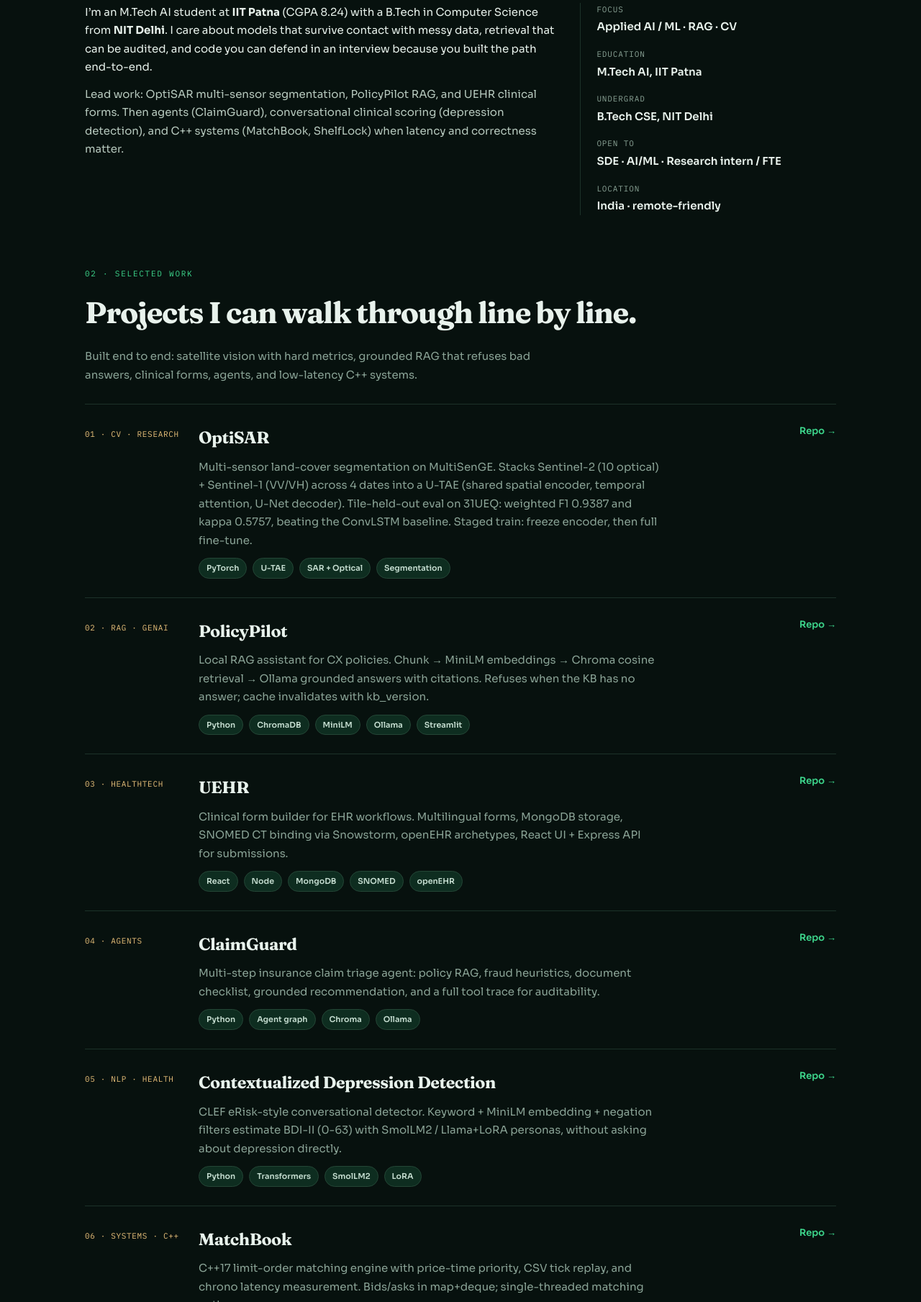
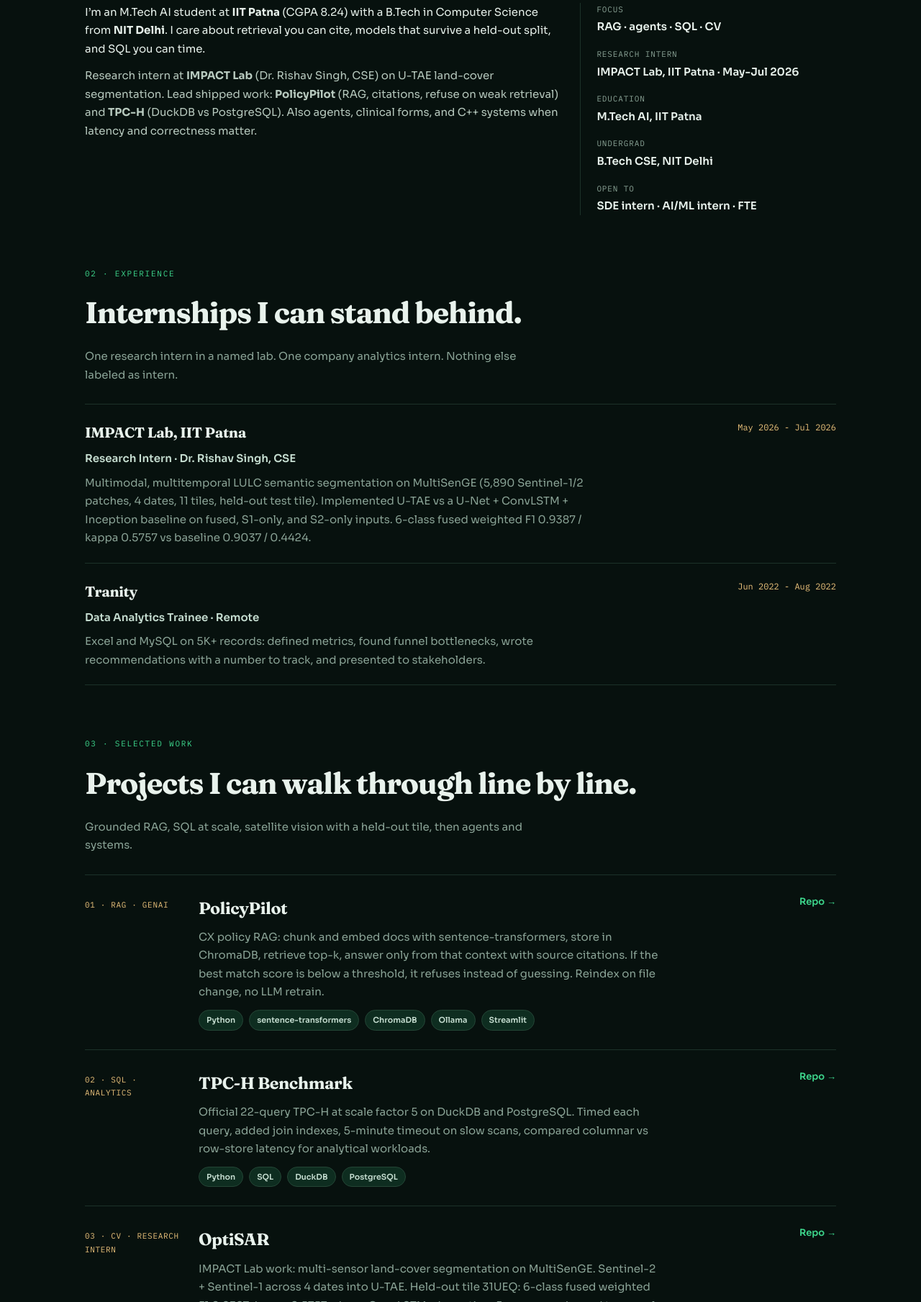
Before and after one commit to Riha-K/portfolio, a plain HTML site: page index.html in a window 1280 px wide. Shown: the part 991-2800 px from the top of the page at 72% size. Drawn offline with Linux system fonts and the light colour scheme.

Commit message:
Add IMPACT Lab and Tranity, lead with PolicyPilot and TPC-H.

```diff
--- a/index.html
+++ b/index.html
@@ -4,7 +4,7 @@
 <meta charset="UTF-8">
 <meta name="viewport" content="width=device-width, initial-scale=1.0">
 <title>Riha Sanjay Kokode, AI Engineer</title>
-<meta name="description" content="M.Tech AI, IIT Patna. Applied ML, computer vision, RAG systems, and systems engineering.">
+<meta name="description" content="M.Tech AI, IIT Patna. IMPACT Lab research intern. RAG, semantic search, SQL analytics, and computer vision.">
 <link rel="preconnect" href="https://fonts.googleapis.com">
 <link rel="preconnect" href="https://fonts.gstatic.com" crossorigin>
 <link href="https://fonts.googleapis.com/css2?family=Fraunces:opsz,wght@9..144,500;9..144,700;9..144,900&family=Sora:wght@400;500;600;700&family=IBM+Plex+Mono:wght@400;500&display=swap" rel="stylesheet">
@@ -180,6 +180,25 @@ img { max-width: 100%; display: block; }
 }
 .fact .v { font-weight: 600; margin-top: 2px; }
 
+.exp {
+  padding: 22px 0; border-top: 1px solid var(--line);
+}
+.exp:last-of-type { border-bottom: 1px solid var(--line); }
+.exp-top {
+  display: flex; justify-content: space-between; gap: 12px; flex-wrap: wrap;
+  margin-bottom: 6px;
+}
+.exp-org {
+  font-family: 'Fraunces', Georgia, serif;
+  font-size: 1.25rem; font-weight: 700; letter-spacing: -0.02em;
+}
+.exp-dates {
+  font-family: 'IBM Plex Mono', monospace;
+  font-size: 12px; color: var(--warm);
+}
+.exp-role { font-weight: 600; margin-bottom: 8px; color: #c5ddd0; }
+.exp p { color: var(--muted); max-width: 720px; }
+
 .project {
   display: grid; grid-template-columns: 140px 1fr auto;
   gap: 18px; align-items: start;
@@ -258,6 +277,7 @@ img { max-width: 100%; display: block; }
     <a class="nav-brand" href="#top">Riha</a>
     <div class="nav-links">
       <a href="#about">About</a>
+      <a href="#experience">Experience</a>
       <a href="#work">Work</a>
       <a href="#skills">Skills</a>
       <a href="#contact">Contact</a>
@@ -272,7 +292,7 @@ img { max-width: 100%; display: block; }
     <div class="hero-inner">
       <p class="hero-kicker">M.Tech Artificial Intelligence · IIT Patna</p>
       <h1 class="hero-name">Riha<br><em>Kokode</em></h1>
-      <p class="hero-line">I build applied AI systems: RAG products, computer vision pipelines, and production-minded ML, with the systems discipline of an engineer.</p>
+      <p class="hero-line">I build applied AI you can audit: RAG with citations, retrieval that refuses a weak match, SQL that is timed, and satellite vision with a held-out tile.</p>
       <div class="hero-actions">
         <a class="btn btn-primary" href="#work">See selected work</a>
         <a class="btn btn-ghost" href="https://github.com/Riha-K" target="_blank" rel="noopener">GitHub</a>
@@ -287,29 +307,81 @@ img { max-width: 100%; display: block; }
       <h2 class="sec-title">AI that ships, not just slides.</h2>
       <div class="about-grid">
         <div class="about-copy">
-          <p>I’m an M.Tech AI student at <strong>IIT Patna</strong> (CGPA 8.24) with a B.Tech in Computer Science from <strong>NIT Delhi</strong>. I care about models that survive contact with messy data, retrieval that can be audited, and code you can defend in an interview because you built the path end-to-end.</p>
-          <p>Lead work: OptiSAR multi-sensor segmentation, PolicyPilot RAG, and UEHR clinical forms. Then agents (ClaimGuard), conversational clinical scoring (depression detection), and C++ systems (MatchBook, ShelfLock) when latency and correctness matter.</p>
+          <p>I’m an M.Tech AI student at <strong>IIT Patna</strong> (CGPA 8.24) with a B.Tech in Computer Science from <strong>NIT Delhi</strong>. I care about retrieval you can cite, models that survive a held-out split, and SQL you can time.</p>
+          <p>Research intern at <strong>IMPACT Lab</strong> (Dr. Rishav Singh, CSE) on U-TAE land-cover segmentation. Lead shipped work: <strong>PolicyPilot</strong> (RAG, citations, refuse on weak retrieval) and <strong>TPC-H</strong> (DuckDB vs PostgreSQL). Also agents, clinical forms, and C++ systems when latency and correctness matter.</p>
         </div>
         <div class="facts">
-          <div class="fact"><div class="k">Focus</div><div class="v">Applied AI / ML · RAG · CV</div></div>
+          <div class="fact"><div class="k">Focus</div><div class="v">RAG · agents · SQL · CV</div></div>
+          <div class="fact"><div class="k">Research intern</div><div class="v">IMPACT Lab, IIT Patna · May-Jul 2026</div></div>
           <div class="fact"><div class="k">Education</div><div class="v">M.Tech AI, IIT Patna</div></div>
           <div class="fact"><div class="k">Undergrad</div><div class="v">B.Tech CSE, NIT Delhi</div></div>
-          <div class="fact"><div class="k">Open to</div><div class="v">SDE · AI/ML · Research intern / FTE</div></div>
-          <div class="fact"><div class="k">Location</div><div class="v">India · remote-friendly</div></div>
+          <div class="fact"><div class="k">Open to</div><div class="v">SDE intern · AI/ML intern · FTE</div></div>
         </div>
       </div>
     </section>
 
+    <section class="section" id="experience">
+      <p class="sec-label">02 · Experience</p>
+      <h2 class="sec-title">Internships I can stand behind.</h2>
+      <p class="sec-lead">One research intern in a named lab. One company analytics intern. Nothing else labeled as intern.</p>
+
+      <article class="exp">
+        <div class="exp-top">
+          <div class="exp-org">IMPACT Lab, IIT Patna</div>
+          <div class="exp-dates">May 2026 - Jul 2026</div>
+        </div>
+        <div class="exp-role">Research Intern · Dr. Rishav Singh, CSE</div>
+        <p>Multimodal, multitemporal LULC semantic segmentation on MultiSenGE (5,890 Sentinel-1/2 patches, 4 dates, 11 tiles, held-out test tile). Implemented U-TAE vs a U-Net + ConvLSTM + Inception baseline on fused, S1-only, and S2-only inputs. 6-class fused weighted F1 0.9387 / kappa 0.5757 vs baseline 0.9037 / 0.4424.</p>
+      </article>
+
+      <article class="exp">
+        <div class="exp-top">
+          <div class="exp-org">Tranity</div>
+          <div class="exp-dates">Jun 2022 - Aug 2022</div>
+        </div>
+        <div class="exp-role">Data Analytics Trainee · Remote</div>
+        <p>Excel and MySQL on 5K+ records: defined metrics, found funnel bottlenecks, wrote recommendations with a number to track, and presented to stakeholders.</p>
+      </article>
+    </section>
+
     <section class="section" id="work">
-      <p class="sec-label">02 · Selected work</p>
+      <p class="sec-label">03 · Selected work</p>
       <h2 class="sec-title">Projects I can walk through line by line.</h2>
-      <p class="sec-lead">Built end to end: satellite vision with hard metrics, grounded RAG that refuses bad answers, clinical forms, agents, and low-latency C++ systems.</p>
+      <p class="sec-lead">Grounded RAG, SQL at scale, satellite vision with a held-out tile, then agents and systems.</p>
 
       <article class="project">
-        <div class="p-tag">01 · CV · Research</div>
+        <div class="p-tag">01 · RAG · GenAI</div>
+        <div>
+          <h3 class="p-title">PolicyPilot</h3>
+          <p class="p-desc">CX policy RAG: chunk and embed docs with sentence-transformers, store in ChromaDB, retrieve top-k, answer only from that context with source citations. If the best match score is below a threshold, it refuses instead of guessing. Reindex on file change, no LLM retrain.</p>
+          <div class="p-stack">
+            <span class="chip">Python</span><span class="chip">sentence-transformers</span><span class="chip">ChromaDB</span><span class="chip">Ollama</span><span class="chip">Streamlit</span>
+          </div>
+        </div>
+        <div class="p-links">
+          <a href="https://github.com/Riha-K/PolicyPilot" target="_blank" rel="noopener">Repo →</a>
+        </div>
+      </article>
+
+      <article class="project">
+        <div class="p-tag">02 · SQL · Analytics</div>
+        <div>
+          <h3 class="p-title">TPC-H Benchmark</h3>
+          <p class="p-desc">Official 22-query TPC-H at scale factor 5 on DuckDB and PostgreSQL. Timed each query, added join indexes, 5-minute timeout on slow scans, compared columnar vs row-store latency for analytical workloads.</p>
+          <div class="p-stack">
+            <span class="chip">Python</span><span class="chip">SQL</span><span class="chip">DuckDB</span><span class="chip">PostgreSQL</span>
+          </div>
+        </div>
+        <div class="p-links">
+          <a href="https://github.com/Riha-K/TPC-H-Benchmark" target="_blank" rel="noopener">Repo →</a>
+        </div>
+      </article>
+
+      <article class="project">
+        <div class="p-tag">03 · CV · Research intern</div>
         <div>
           <h3 class="p-title">OptiSAR</h3>
-          <p class="p-desc">Multi-sensor land-cover segmentation on MultiSenGE. Stacks Sentinel-2 (10 optical) + Sentinel-1 (VV/VH) across 4 dates into a U-TAE (shared spatial encoder, temporal attention, U-Net decoder). Tile-held-out eval on 31UEQ: weighted F1 0.9387 and kappa 0.5757, beating the ConvLSTM baseline. Staged train: freeze encoder, then full fine-tune.</p>
+          <p class="p-desc">IMPACT Lab work: multi-sensor land-cover segmentation on MultiSenGE. Sentinel-2 + Sentinel-1 across 4 dates into U-TAE. Held-out tile 31UEQ: 6-class fused weighted F1 0.9387, kappa 0.5757, above ConvLSTM + Inception. Freeze encoder and temporal attention, then fine-tune.</p>
           <div class="p-stack">
             <span class="chip">PyTorch</span><span class="chip">U-TAE</span><span class="chip">SAR + Optical</span><span class="chip">Segmentation</span>
           </div>
@@ -320,21 +392,7 @@ img { max-width: 100%; display: block; }
       </article>
 
       <article class="project">
-        <div class="p-tag">02 · RAG · GenAI</div>
-        <div>
-          <h3 class="p-title">PolicyPilot</h3>
-          <p class="p-desc">Local RAG assistant for CX policies. Chunk → MiniLM embeddings → Chroma cosine retrieval → Ollama grounded answers with citations. Refuses when the KB has no answer; cache invalidates with kb_version.</p>
-          <div class="p-stack">
-            <span class="chip">Python</span><span class="chip">ChromaDB</span><span class="chip">MiniLM</span><span class="chip">Ollama</span><span class="chip">Streamlit</span>
-          </div>
-        </div>
-        <div class="p-links">
-          <a href="https://github.com/Riha-K/PolicyPilot" target="_blank" rel="noopener">Repo →</a>
-        </div>
-      </article>
-
-      <article class="project">
-        <div class="p-tag">03 · HealthTech</div>
+        <div class="p-tag">04 · HealthTech</div>
         <div>
           <h3 class="p-title">UEHR</h3>
           <p class="p-desc">Clinical form builder for EHR workflows. Multilingual forms, MongoDB storage, SNOMED CT binding via Snowstorm, openEHR archetypes, React UI + Express API for submissions.</p>
@@ -348,7 +406,7 @@ img { max-width: 100%; display: block; }
       </article>
 
       <article class="project">
-        <div class="p-tag">04 · Agents</div>
+        <div class="p-tag">05 · Agents</div>
         <div>
           <h3 class="p-title">ClaimGuard</h3>
           <p class="p-desc">Multi-step insurance claim triage agent: policy RAG, fraud heuristics, document checklist, grounded recommendation, and a full tool trace for auditability.</p>
@@ -362,7 +420,7 @@ img { max-width: 100%; display: block; }
       </article>
 
       <article class="project">
-        <div class="p-tag">05 · NLP · Health</div>
+        <div class="p-tag">06 · NLP · Health</div>
         <div>
           <h3 class="p-title">Contextualized Depression Detection</h3>
           <p class="p-desc">CLEF eRisk-style conversational detector. Keyword + MiniLM embedding + negation filters estimate BDI-II (0-63) with SmolLM2 / Llama+LoRA personas, without asking about depression directly.</p>
@@ -376,7 +434,7 @@ img { max-width: 100%; display: block; }
       </article>
 
       <article class="project">
-        <div class="p-tag">06 · Systems · C++</div>
+        <div class="p-tag">07 · Systems · C++</div>
         <div>
           <h3 class="p-title">MatchBook</h3>
           <p class="p-desc">C++17 limit-order matching engine with price-time priority, CSV tick replay, and chrono latency measurement. Bids/asks in map+deque; single-threaded matching path.</p>
@@ -390,7 +448,7 @@ img { max-width: 100%; display: block; }
       </article>
 
       <article class="project">
-        <div class="p-tag">07 · Systems · DB</div>
+        <div class="p-tag">08 · Systems · DB</div>
         <div>
           <h3 class="p-title">ShelfLock</h3>
           <p class="p-desc">Concurrent C++ / PostgreSQL inventory with stock holds, expiry worker, and checkout with FOR UPDATE transactions and timed release of unpaid holds.</p>
@@ -405,14 +463,14 @@ img { max-width: 100%; display: block; }
     </section>
 
     <section class="section" id="skills">
-      <p class="sec-label">03 · Skills</p>
+      <p class="sec-label">04 · Skills</p>
       <h2 class="sec-title">What I use day to day.</h2>
       <div class="skills">
         <div class="skill-block">
           <h3>AI / ML</h3>
           <ul>
             <li>PyTorch, Transformers, LoRA</li>
-            <li>RAG, embeddings, vector DBs</li>
+            <li>RAG, sentence-transformers, ChromaDB</li>
             <li>CNNs, segmentation, evaluation metrics</li>
             <li>Prompting, grounded generation, agents</li>
           </ul>
@@ -422,7 +480,7 @@ img { max-width: 100%; display: block; }
           <ul>
             <li>Python, C++17, SQL</li>
             <li>Streamlit, Node, React (course / UEHR)</li>
-            <li>PostgreSQL, MySQL, MongoDB, ChromaDB, DuckDB</li>
+            <li>PostgreSQL, MySQL, DuckDB, MongoDB, Excel</li>
             <li>Git, CMake, REST APIs</li>
           </ul>
         </div>
@@ -439,10 +497,10 @@ img { max-width: 100%; display: block; }
     </section>
 
     <section class="section" id="contact">
-      <p class="sec-label">04 · Contact</p>
+      <p class="sec-label">05 · Contact</p>
       <h2 class="sec-title">Let’s talk roles.</h2>
       <div class="contact">
-        <p>Open to AI/ML engineer, SDE, and research intern / new-grad roles in India or remote. Prefer teams where I can own a pipeline from data to deploy.</p>
+        <p>Open to software engineering intern (AI agents, retrieval, backend) and AI/ML intern or new-grad roles in India or remote. Prefer owning a pipeline from data to deploy.</p>
         <div class="contact-links">
           <a class="btn btn-primary" href="mailto:reahakokode@gmail.com">reahakokode@gmail.com</a>
           <a class="btn btn-ghost" href="https://github.com/Riha-K" target="_blank" rel="noopener">GitHub</a>
```
